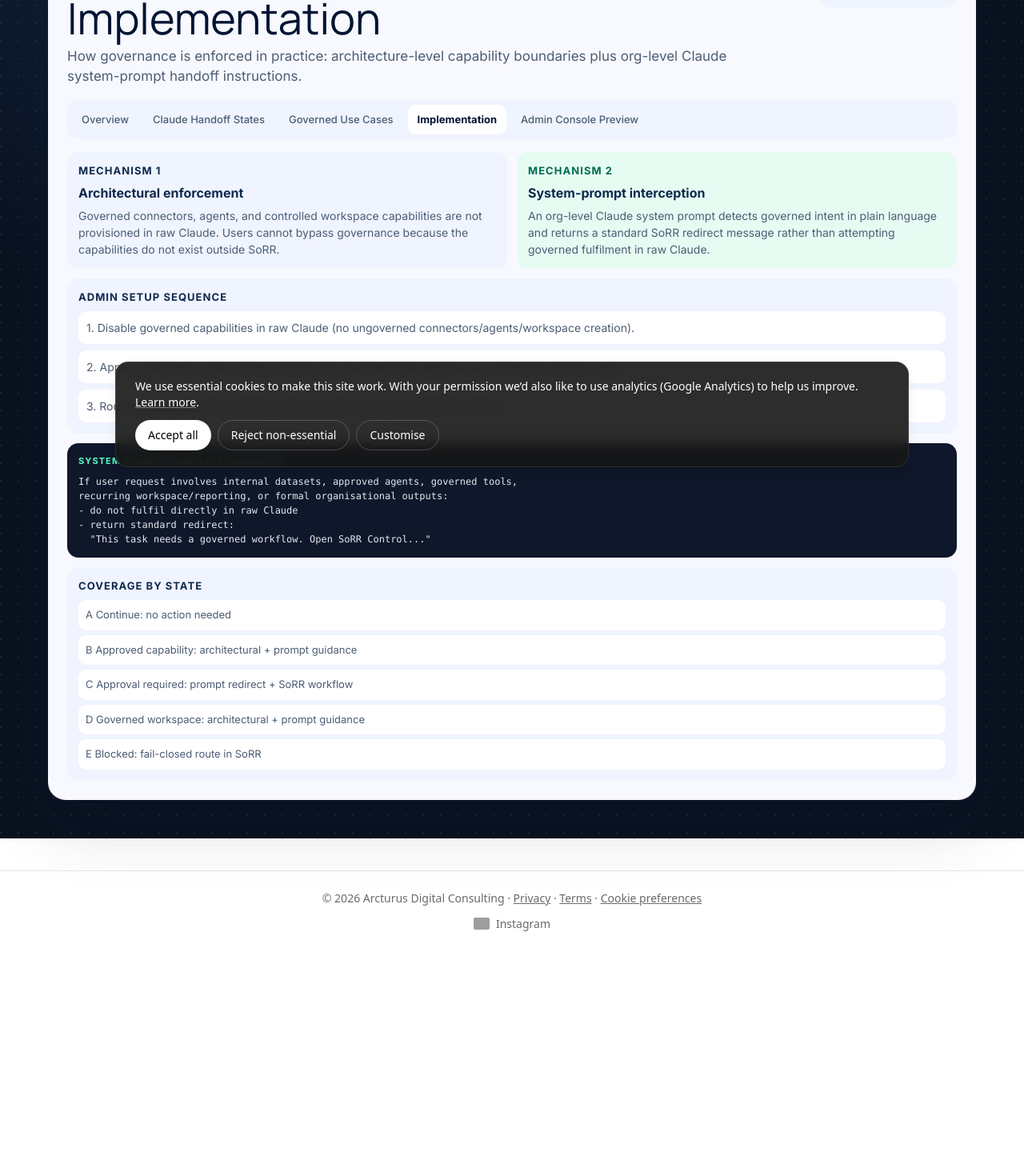
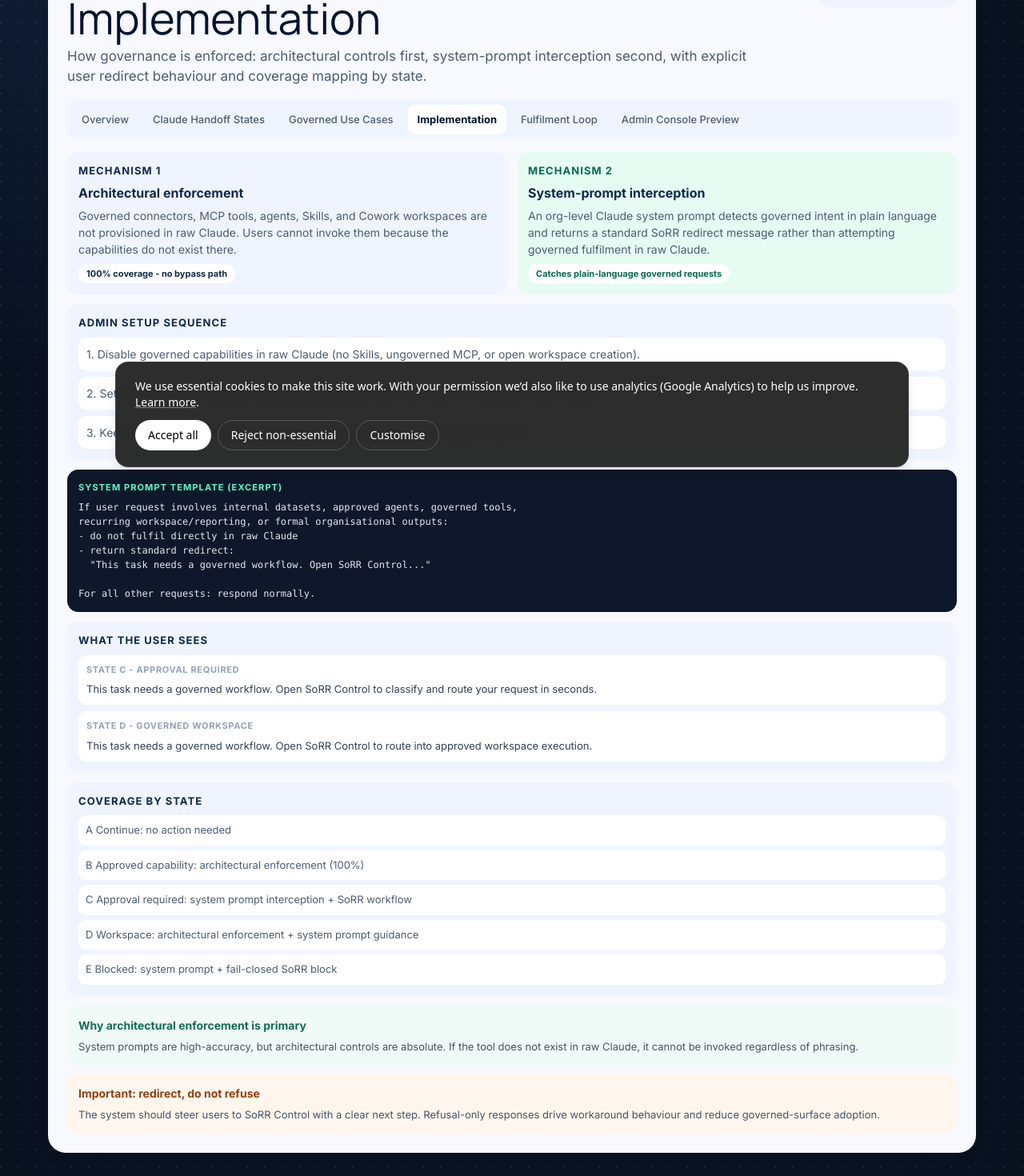
Before and after one commit to repinfaust/arcturusdc.github.io, a Next.js app: page /apps/stea/sorr/controlui/implementation in a window 1280 px wide. Shown: the part 200-1670 px from the top of the page at 80% size. Before the commit the page ends 1389 px from the top, so only its background shows below. Built offline with nearby package versions, Linux system fonts and the light colour scheme; no server answers; grey boxes are pictures that could not be loaded.

Commit message:
Restore full implementation narrative and add fulfilment loop tab

```diff
--- a/src/app/apps/stea/sorr/controlui/_components/ControlUiClient.js
+++ b/src/app/apps/stea/sorr/controlui/_components/ControlUiClient.js
@@ -37,6 +37,8 @@ const PRODUCT_POC_LINKS = [
   { href: '/apps/stea/sorr/controlui', label: 'Product Overview' },
   { href: '/apps/stea/sorr/controlui/handoff', label: 'Claude Handoff States' },
   { href: '/apps/stea/sorr/controlui/use-cases', label: 'Governed Use Cases' },
+  { href: '/apps/stea/sorr/controlui/implementation', label: 'Implementation' },
+  { href: '/apps/stea/sorr/controlui/fulfilment-loop', label: 'Fulfilment Loop' },
   { href: '/apps/stea/sorr/controlui/admin-preview', label: 'Admin Console Preview' },
 ];
 
--- a/src/app/apps/stea/sorr/controlui/_components/ProductPocShell.js
+++ b/src/app/apps/stea/sorr/controlui/_components/ProductPocShell.js
@@ -17,6 +17,7 @@ const TABS = [
   { href: '/apps/stea/sorr/controlui/handoff', label: 'Claude Handoff States' },
   { href: '/apps/stea/sorr/controlui/use-cases', label: 'Governed Use Cases' },
   { href: '/apps/stea/sorr/controlui/implementation', label: 'Implementation' },
+  { href: '/apps/stea/sorr/controlui/fulfilment-loop', label: 'Fulfilment Loop' },
   { href: '/apps/stea/sorr/controlui/admin-preview', label: 'Admin Console Preview' },
 ];
 
--- /dev/null
+++ b/src/app/apps/stea/sorr/controlui/fulfilment-loop/page.js
@@ -0,0 +1,83 @@
+import ProductPocShell from '../_components/ProductPocShell';
+
+export default function SorrControlFulfilmentLoopPage() {
+  return (
+    <ProductPocShell
+      activeTab="/apps/stea/sorr/controlui/fulfilment-loop"
+      title="Fulfilment Loop"
+      subtitle="How SoRR executes governed requests end-to-end and closes the response/audit loop without re-enabling governed operations inside raw Claude chat."
+    >
+      <div style={{ background: '#EFF6FF', borderRadius: 14, padding: 14 }}>
+        <div style={{ color: '#1E40AF', fontWeight: 700, fontSize: 14 }}>Key principle</div>
+        <div style={{ marginTop: 6, color: '#475569', fontSize: 13, lineHeight: '20px' }}>
+          Claude is not re-enabled in the original redirected chat. SoRR becomes the governed fulfilment surface: it assembles the prompt server-side, calls Claude API, and returns the response inside SoRR with full audit linkage.
+        </div>
+      </div>
+
+      <div style={{ marginTop: 12, display: 'grid', gridTemplateColumns: '1fr 1fr', gap: 10 }}>
+        <div style={{ background: '#F0FAF7', borderRadius: 14, padding: 12 }}>
+          <div style={{ color: '#0F6E56', fontWeight: 700, fontSize: 13, textTransform: 'uppercase', letterSpacing: '0.08em' }}>Path A</div>
+          <div style={{ marginTop: 4, color: '#10294D', fontWeight: 700 }}>Auto-approve</div>
+          <div style={{ marginTop: 6, color: '#475569', fontSize: 13, lineHeight: '20px' }}>
+            Match use case -> permission pass -> assemble governed prompt -> call Claude API -> store response -> render + audit.
+          </div>
+        </div>
+        <div style={{ background: '#EFF6FF', borderRadius: 14, padding: 12 }}>
+          <div style={{ color: '#1E40AF', fontWeight: 700, fontSize: 13, textTransform: 'uppercase', letterSpacing: '0.08em' }}>Path B</div>
+          <div style={{ marginTop: 4, color: '#10294D', fontWeight: 700 }}>Human approval</div>
+          <div style={{ marginTop: 6, color: '#475569', fontSize: 13, lineHeight: '20px' }}>
+            Approval-required request -> approver action -> Firestore status change -> backend trigger -> governed API call -> notify + audit.
+          </div>
+        </div>
+      </div>
+
+      <div style={{ marginTop: 10, background: '#F5F3FF', borderRadius: 14, padding: 12 }}>
+        <div style={{ color: '#6B21A8', fontWeight: 700, fontSize: 13, textTransform: 'uppercase', letterSpacing: '0.08em' }}>Path C</div>
+        <div style={{ marginTop: 4, color: '#10294D', fontWeight: 700 }}>Governed workspace</div>
+        <div style={{ marginTop: 6, color: '#475569', fontSize: 13, lineHeight: '20px' }}>
+          SoRR opens a controlled workspace with policy context attached. Multi-turn governed work continues there; formal outputs still route through approval controls before distribution.
+        </div>
+      </div>
+
+      <div style={{ marginTop: 12, background: '#0F172A', borderRadius: 14, padding: 14 }}>
+        <div style={{ color: '#53FDC7', fontSize: 11, letterSpacing: '0.1em', textTransform: 'uppercase', fontWeight: 700 }}>
+          Firestore Trigger Model (Path B)
+        </div>
+        <pre style={{ marginTop: 8, marginBottom: 0, whiteSpace: 'pre-wrap', color: '#E2E8F0', fontSize: 12, lineHeight: '18px', fontFamily: 'ui-monospace, SFMono-Regular, Menlo, Monaco, Consolas, monospace' }}>
+{`onApprovalWrite(approvalId, newData) {
+  if (newData.status !== "approved") return;
+  request = getRequest(newData.requestId);
+  bundle = getBundle(request.resolvedPolicyBundleId);
+  response = callClaudeAPI(buildGovernedPrompt(request, bundle));
+  saveResponse(request.id, response);
+  updateRequestStatus(request.id, "complete");
+  notifyUser(request.userId);
+  appendAuditLog(request.id, "execution_complete");
+}`}
+        </pre>
+      </div>
+
+      <div style={{ marginTop: 12, display: 'grid', gridTemplateColumns: 'repeat(3, minmax(0, 1fr))', gap: 10 }}>
+        <div style={{ background: '#EFF4FF', borderRadius: 12, padding: 10 }}>
+          <div style={{ color: '#10294D', fontWeight: 700, fontSize: 13 }}>Claude</div>
+          <div style={{ marginTop: 4, color: '#64748B', fontSize: 12 }}>General reasoning and drafting.</div>
+        </div>
+        <div style={{ background: '#F0FAF7', borderRadius: 12, padding: 10 }}>
+          <div style={{ color: '#10294D', fontWeight: 700, fontSize: 13 }}>SoRR Control</div>
+          <div style={{ marginTop: 4, color: '#64748B', fontSize: 12 }}>Governed execution + audit trail.</div>
+        </div>
+        <div style={{ background: '#F5F3FF', borderRadius: 12, padding: 10 }}>
+          <div style={{ color: '#10294D', fontWeight: 700, fontSize: 13 }}>Governed Workspace</div>
+          <div style={{ marginTop: 4, color: '#64748B', fontSize: 12 }}>Persistent controlled multi-turn work.</div>
+        </div>
+      </div>
+
+      <div style={{ marginTop: 12, background: '#FFF7ED', borderRadius: 14, padding: 14 }}>
+        <div style={{ color: '#92400E', fontWeight: 700, fontSize: 14 }}>Security note</div>
+        <div style={{ marginTop: 6, color: '#475569', fontSize: 13, lineHeight: '20px' }}>
+          API keys remain server-side only (functions/cloud run). Client pages never hold Anthropic credentials.
+        </div>
+      </div>
+    </ProductPocShell>
+  );
+}
--- a/src/app/apps/stea/sorr/controlui/implementation/page.js
+++ b/src/app/apps/stea/sorr/controlui/implementation/page.js
@@ -5,7 +5,7 @@ export default function SorrControlImplementationPage() {
     <ProductPocShell
       activeTab="/apps/stea/sorr/controlui/implementation"
       title="Implementation"
-      subtitle="How governance is enforced in practice: architecture-level capability boundaries plus org-level Claude system-prompt handoff instructions."
+      subtitle="How governance is enforced: architectural controls first, system-prompt interception second, with explicit user redirect behaviour and coverage mapping by state."
     >
       <div style={{ display: 'grid', gridTemplateColumns: '1fr 1fr', gap: 12 }}>
         <div style={{ background: '#EFF4FF', borderRadius: 14, padding: 14 }}>
@@ -14,7 +14,10 @@ export default function SorrControlImplementationPage() {
           </div>
           <div style={{ marginTop: 5, color: '#10294D', fontWeight: 700 }}>Architectural enforcement</div>
           <div style={{ marginTop: 6, color: '#4C5D74', fontSize: 14 }}>
-            Governed connectors, agents, and controlled workspace capabilities are not provisioned in raw Claude. Users cannot bypass governance because the capabilities do not exist outside SoRR.
+            Governed connectors, MCP tools, agents, Skills, and Cowork workspaces are not provisioned in raw Claude. Users cannot invoke them because the capabilities do not exist there.
+          </div>
+          <div style={{ marginTop: 8, background: '#FFFFFF', borderRadius: 999, display: 'inline-block', padding: '4px 10px', fontSize: 11, fontWeight: 700, color: '#10294D' }}>
+            100% coverage - no bypass path
           </div>
         </div>
         <div style={{ background: '#E6FCF3', borderRadius: 14, padding: 14 }}>
@@ -25,6 +28,9 @@ export default function SorrControlImplementationPage() {
           <div style={{ marginTop: 6, color: '#4C5D74', fontSize: 14 }}>
             An org-level Claude system prompt detects governed intent in plain language and returns a standard SoRR redirect message rather than attempting governed fulfilment in raw Claude.
           </div>
+          <div style={{ marginTop: 8, background: '#FFFFFF', borderRadius: 999, display: 'inline-block', padding: '4px 10px', fontSize: 11, fontWeight: 700, color: '#006C50' }}>
+            Catches plain-language governed requests
+          </div>
         </div>
       </div>
 
@@ -34,9 +40,9 @@ export default function SorrControlImplementationPage() {
         </div>
         <div style={{ marginTop: 8, display: 'grid', gap: 8 }}>
           {[
-            '1. Disable governed capabilities in raw Claude (no ungoverned connectors/agents/workspace creation).',
-            '2. Apply organisation-level system prompt with governed-task detection and standard redirect output.',
-            '3. Route governed tasks into SoRR Control as the only approved broker surface.',
+            '1. Disable governed capabilities in raw Claude (no Skills, ungoverned MCP, or open workspace creation).',
+            '2. Set org-level system prompt that detects governed intent and returns a standard SoRR redirect.',
+            '3. Keep SoRR Control as the only governed fulfilment surface for enterprise actions.',
           ].map((line) => (
             <div key={line} style={{ background: '#FFFFFF', borderRadius: 10, padding: 10, color: '#4C5D74', fontSize: 14 }}>{line}</div>
           ))}
@@ -52,8 +58,30 @@ export default function SorrControlImplementationPage() {
 recurring workspace/reporting, or formal organisational outputs:
 - do not fulfil directly in raw Claude
 - return standard redirect:
-  "This task needs a governed workflow. Open SoRR Control..."`}
+  "This task needs a governed workflow. Open SoRR Control..."
+
+For all other requests: respond normally.`}
         </pre>
+      </div>
+
+      <div style={{ marginTop: 12, background: '#EFF4FF', borderRadius: 14, padding: 14 }}>
+        <div style={{ color: '#10294D', fontWeight: 700, fontSize: 13, letterSpacing: '0.08em', textTransform: 'uppercase' }}>
+          What the user sees
+        </div>
+        <div style={{ marginTop: 8, display: 'grid', gap: 8 }}>
+          <div style={{ background: '#FFFFFF', borderRadius: 10, padding: 10 }}>
+            <div style={{ color: '#94A3B8', fontSize: 11, textTransform: 'uppercase', letterSpacing: '0.06em', fontWeight: 700 }}>State C - Approval required</div>
+            <div style={{ marginTop: 6, color: '#334155', fontSize: 13, lineHeight: '20px' }}>
+              This task needs a governed workflow. Open SoRR Control to classify and route your request in seconds.
+            </div>
+          </div>
+          <div style={{ background: '#FFFFFF', borderRadius: 10, padding: 10 }}>
+            <div style={{ color: '#94A3B8', fontSize: 11, textTransform: 'uppercase', letterSpacing: '0.06em', fontWeight: 700 }}>State D - Governed workspace</div>
+            <div style={{ marginTop: 6, color: '#334155', fontSize: 13, lineHeight: '20px' }}>
+              This task needs a governed workflow. Open SoRR Control to route into approved workspace execution.
+            </div>
+          </div>
+        </div>
       </div>
 
       <div style={{ marginTop: 12, background: '#EFF4FF', borderRadius: 14, padding: 14 }}>
@@ -63,15 +91,29 @@ recurring workspace/reporting, or formal organisational outputs:
         <div style={{ marginTop: 8, display: 'grid', gap: 6 }}>
           {[
             'A Continue: no action needed',
-            'B Approved capability: architectural + prompt guidance',
-            'C Approval required: prompt redirect + SoRR workflow',
-            'D Governed workspace: architectural + prompt guidance',
-            'E Blocked: fail-closed route in SoRR',
+            'B Approved capability: architectural enforcement (100%)',
+            'C Approval required: system prompt interception + SoRR workflow',
+            'D Workspace: architectural enforcement + system prompt guidance',
+            'E Blocked: system prompt + fail-closed SoRR block',
           ].map((line) => (
             <div key={line} style={{ background: '#FFFFFF', borderRadius: 10, padding: 9, color: '#4C5D74', fontSize: 13 }}>{line}</div>
           ))}
         </div>
       </div>
+
+      <div style={{ marginTop: 12, background: '#F0FAF7', borderRadius: 14, padding: 14 }}>
+        <div style={{ color: '#0F6E56', fontWeight: 700, fontSize: 14 }}>Why architectural enforcement is primary</div>
+        <div style={{ marginTop: 6, color: '#475569', fontSize: 13, lineHeight: '20px' }}>
+          System prompts are high-accuracy, but architectural controls are absolute. If the tool does not exist in raw Claude, it cannot be invoked regardless of phrasing.
+        </div>
+      </div>
+
+      <div style={{ marginTop: 10, background: '#FFF7ED', borderRadius: 14, padding: 14 }}>
+        <div style={{ color: '#92400E', fontWeight: 700, fontSize: 14 }}>Important: redirect, do not refuse</div>
+        <div style={{ marginTop: 6, color: '#475569', fontSize: 13, lineHeight: '20px' }}>
+          The system should steer users to SoRR Control with a clear next step. Refusal-only responses drive workaround behaviour and reduce governed-surface adoption.
+        </div>
+      </div>
     </ProductPocShell>
   );
 }
```
Also changed, not shown: src/app/apps/stea/sorr/controlui/page.js (+9 -9 lines).
